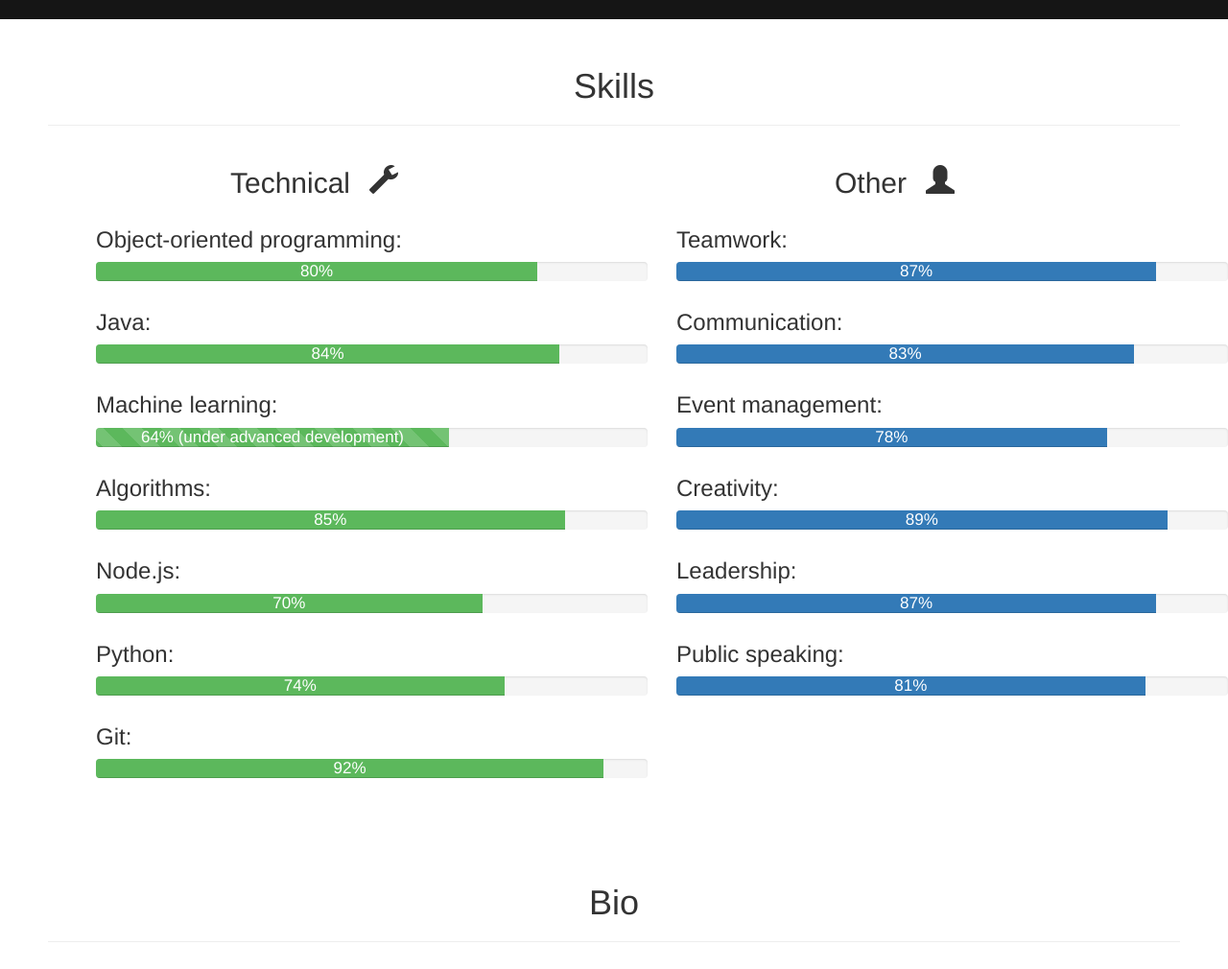
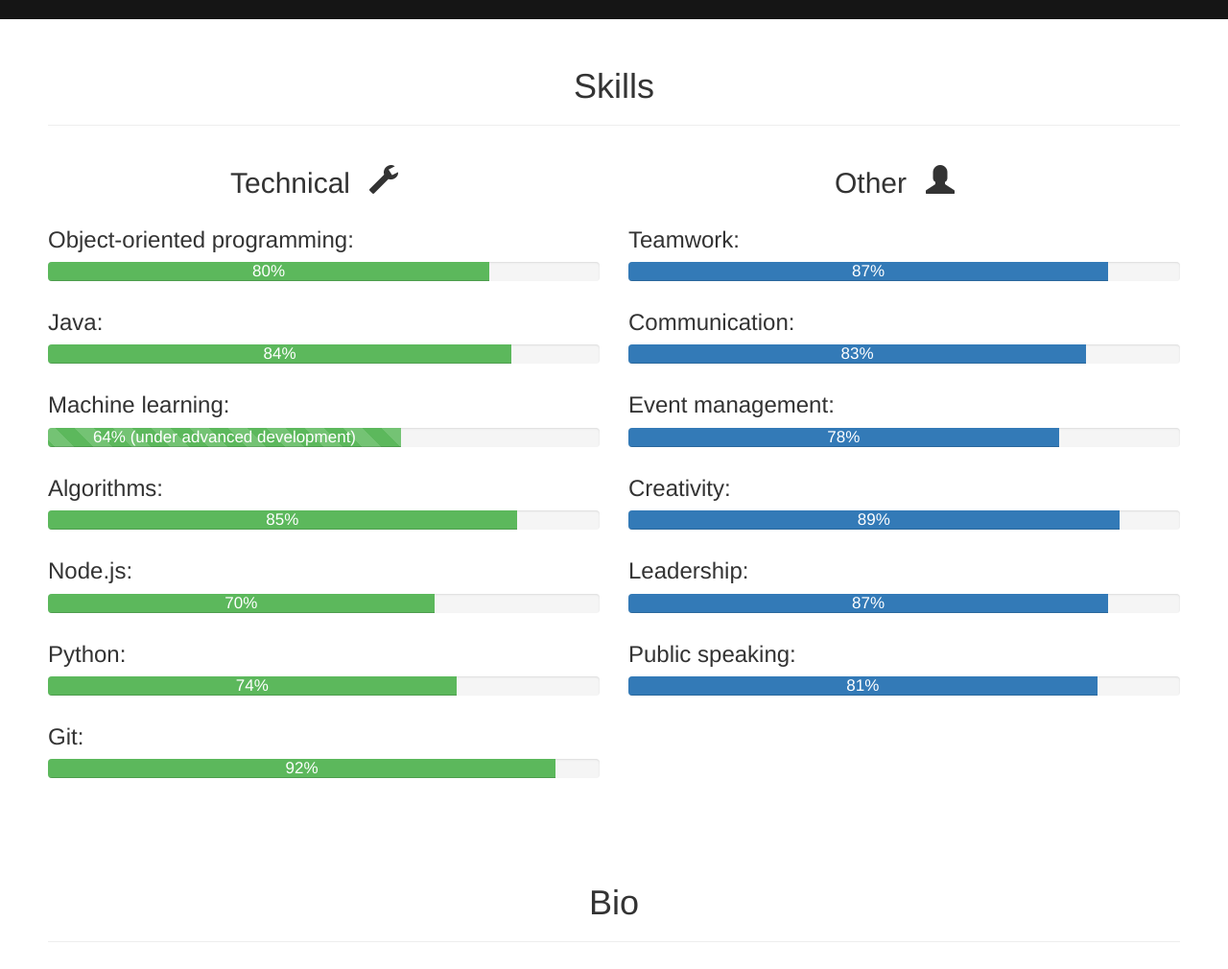
Before and after one commit to K-Kielak/PersonalWebsite, a Node server app: template views/index.ejs in a window 1280 px wide. Shown: the part 872-1882 px from the top of the page at 96% size. Run offline with Node 20, Linux system fonts and the light colour scheme; the template is opened without the code that fills it, so the values that code supplies are empty; the visitor is signed in with stand-in values (Sample User, id 1); some libraries are stand-ins or nearby versions.

Commit message:
Fix invalid skills margins

```diff
--- a/public/css/index.css
+++ b/public/css/index.css
@@ -107,7 +107,7 @@ a:hover {
 .skill{
   height: 60%;
   width: 100%;
-	margin: 30px 50px;
+	margin: 30px 0;
 }
 
 .progress{
```
